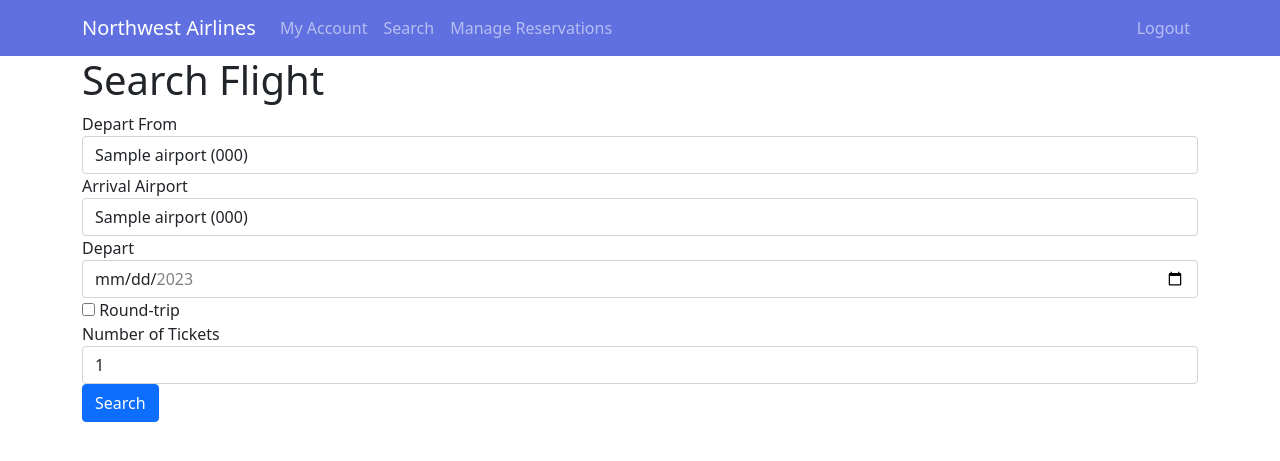
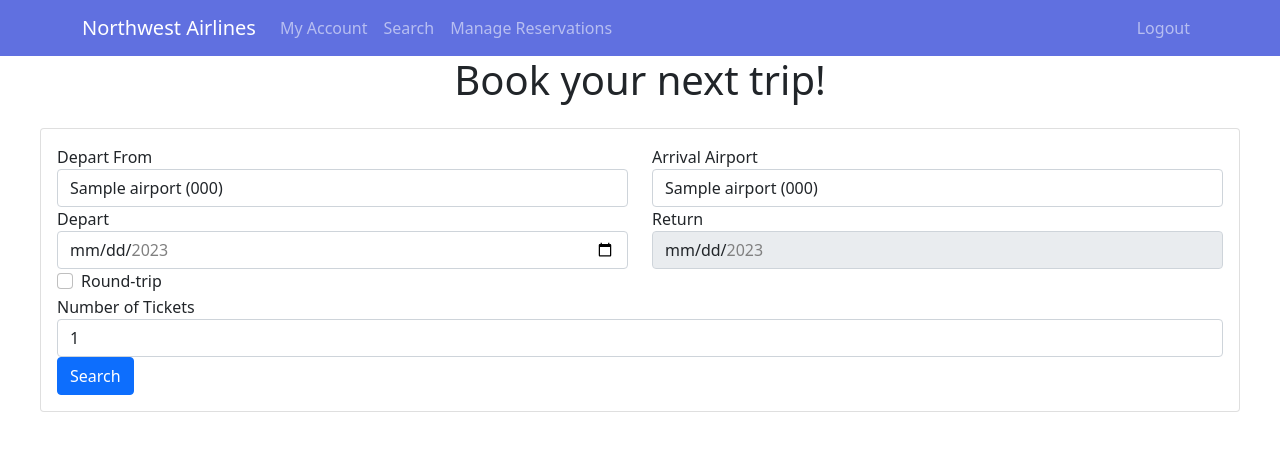
Before and after one commit to mei-sean/Northwest, a Django app: page /search/ in a window 1280 px wide. Shown: the top 461 px of the page. Run offline with Django 4.2, Linux system fonts and the light colour scheme; a user stored in the database is signed in; tables that the repository leaves empty hold one stand-in row (values such as "Sample post").

Commit message:
changed frontend of search and my account
search now always shows return date but will be greyed out unless box is checked

```diff
--- a/reservations/templates/reservations/my_account.html
+++ b/reservations/templates/reservations/my_account.html
@@ -1,7 +1,7 @@
 {% extends 'base.html' %} {% block content %}
-<h2>My Account</h2>
-<div class="row">
-  <div class="col-md-6">
+<h2 class="text-center mb-4">My Account</h2>
+<div class="row justify-content-center">
+  <div class="col-md-6 mx-auto">
     <div class="card">
       <div class="card-body">
         <h5 class="card-title">Personal Information</h5>
--- a/reservations/templates/reservations/search.html
+++ b/reservations/templates/reservations/search.html
@@ -1,11 +1,15 @@
-{% extends 'base.html' %} {% block title %} Search Flight {% endblock %}
-{%block content %}
+{% extends 'base.html' %}
 
-<div class="container">
-  <h1>Search Flight</h1>
-  <form method="POST" >
+{% block title %}Search Flight{% endblock %}
+
+{% block content %}
+<h1 class="text-center mb-4">Book your next trip!</h1>
+<div class="card mx-auto" style="max-width: 1200px;">
+  <div class="card-body">
+    <form method="POST">
       {% csrf_token %}
-        <div class="form-group">
+      <div class="form-group row">
+        <div class="col">
           <label for="depart_airport">Depart From</label>
           <select class="form-control" id="depart_airport" name="depart_airport" required>
             {% for airport in airports %}
@@ -13,7 +17,7 @@
             {% endfor %}
           </select>
         </div>
-        <div class="form-group">
+        <div class="col">
           <label for="arrival_airport">Arrival Airport</label>
           <select class="form-control" id="arrival_airport" name="arrival_airport" required>
             {% for airport in airports %}
@@ -21,72 +25,60 @@
             {% endfor %}
           </select>
         </div>
-        {% if error_message %}
-        <div class="alert alert-danger">
-          {{ error_message }}
       </div>
-        {% endif %}
+      <div class="form-group row">
+        <div class="col">
+          <label for="depart">Depart</label>
+          <input type="date" class="form-control" id="depart" name="depart" min="2023-05-01" max="2023-06-30" required onchange="updateReturnDateMin()" />
+        </div>
+        <div class="col">
+          <label for="return">Return</label>
+          <input type="date" class="form-control" id="return" name="return" min="2023-05-01" max="2023-06-30" disabled />
+        </div>
+      </div>
       <div class="form-group">
-          <label for="depart">Depart</label>
-          <input
-            type="date"
-            class="form-control"
-            id="depart"
-            name="depart"
-            min="2023-05-01"
-            max="2023-06-30"
-            required
-            onchange="updateReturnDateMin()"
-          />
+        <div class="form-check">
+          <input type="checkbox" class="form-check-input" id="myCheckbox" onchange="toggleInput()" />
+          <label class="form-check-label" for="myCheckbox">Round-trip</label>
         </div>
-
-
-      <script> function toggleInput() {
-        //if return date is checked we will open the return flight information
-        var checkbox = document.getElementById("myCheckbox");
-        var input = document.getElementById("myInput");
-        if (checkbox.checked == true) {
-          input.style.display = "block";
-        } else {
-          input.style.display = "none";
-        }
-      }
-      function updateReturnDateMin(){
-        //modifies the return date so that it can be before the return date
-        var departDate = document.getElementById("depart").value;
-        var returnDateInput = document.getElementById("return");
-        if (returnDateInput) {
-          returnDateInput.min = departDate;
-        }
-
-      }
-      </script>
-      <input type="checkbox" id="myCheckbox" onchange="toggleInput()">
-      <label for="myCheckbox">Round-trip</label>
-      <div class="form-group" style="display:none;" id='myInput'>
+      </div>
+      <div class="form-group row" style="display:none;" id='myInput'>
+        <div class="col">
           <label for="return">Return</label>
-        <input type="date"
-        class="form-control"
-        id="return"
-        name="return"
-        min="2023-05-01"
-        max="2023-06-30"/>
+          <input type="date" class="form-control" id="return" name="return" min="2023-05-01" max="2023-06-30" />
         </div>
-
-
+      </div>
       <div class="form-group">
         <label for="tickets">Number of Tickets</label>
-      <input
-        type="number"
-        class="form-control"
-        id="tickets"
-        name="tickets"
-        min="1"
-        max="10"
-        value="1"
-      />
+        <input type="number" class="form-control" id="tickets" name="tickets" min="1" max="10" value="1" />
       </div>
       <button type="submit" class="btn btn-primary">Search</button>
     </form>
   </div>
+</div>
+<div>
+  {% if error_message %}
+  <div class="alert alert-danger mt-4 mx-auto" style="max-width: 600px;">
+    {{ error_message }}
+  </div>
+  {% endif %}
+</div>
+<script>
+    function toggleInput() {
+        var checkbox = document.getElementById("myCheckbox");
+        var returnInput = document.getElementById("return");
+        if (checkbox.checked == true) {
+            returnInput.disabled = false;
+        } else {
+            returnInput.disabled = true;
+        }
+    }
+    function updateReturnDateMin() {
+        var departDate = document.getElementById("depart").value;
+        var returnDateInput = document.getElementById("return");
+        if (returnDateInput.disabled == false) {
+            returnDateInput.min = departDate;
+        }
+    }
+</script>
 {% endblock %}
```
Lines whose indentation alone changed are shown as unchanged.
